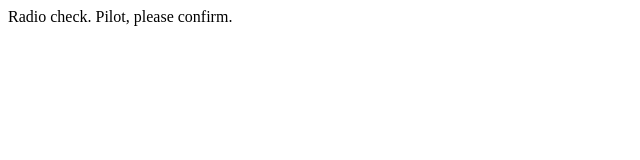
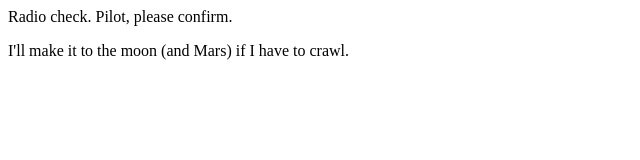
Before and after one commit to katyshally/communication-log, a plain HTML site: page index.html in a window 1280 px wide. Shown: the whole page, without its empty margins (0-640 px from the left). Drawn offline with Linux system fonts and the light colour scheme.

Commit message:
Added second line to the log.

```diff
--- a/index.html
+++ b/index.html
@@ -1,5 +1,6 @@
 <html>
    <body>
       <p>Radio check. Pilot, please confirm.</p>
+      <p>I'll make it to the moon (and Mars) if I have to crawl.</p>
    </body>
 </html>
```
